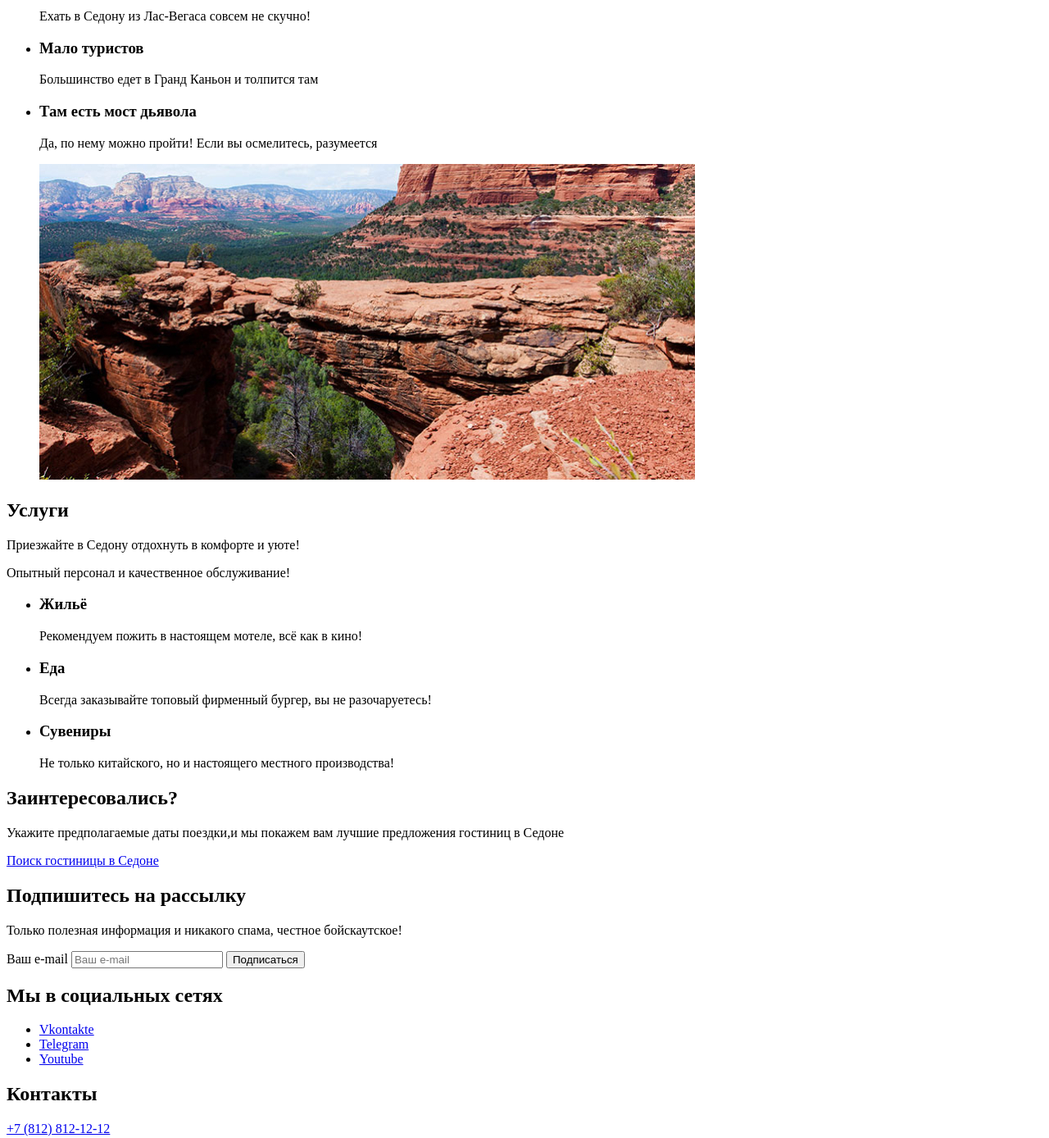
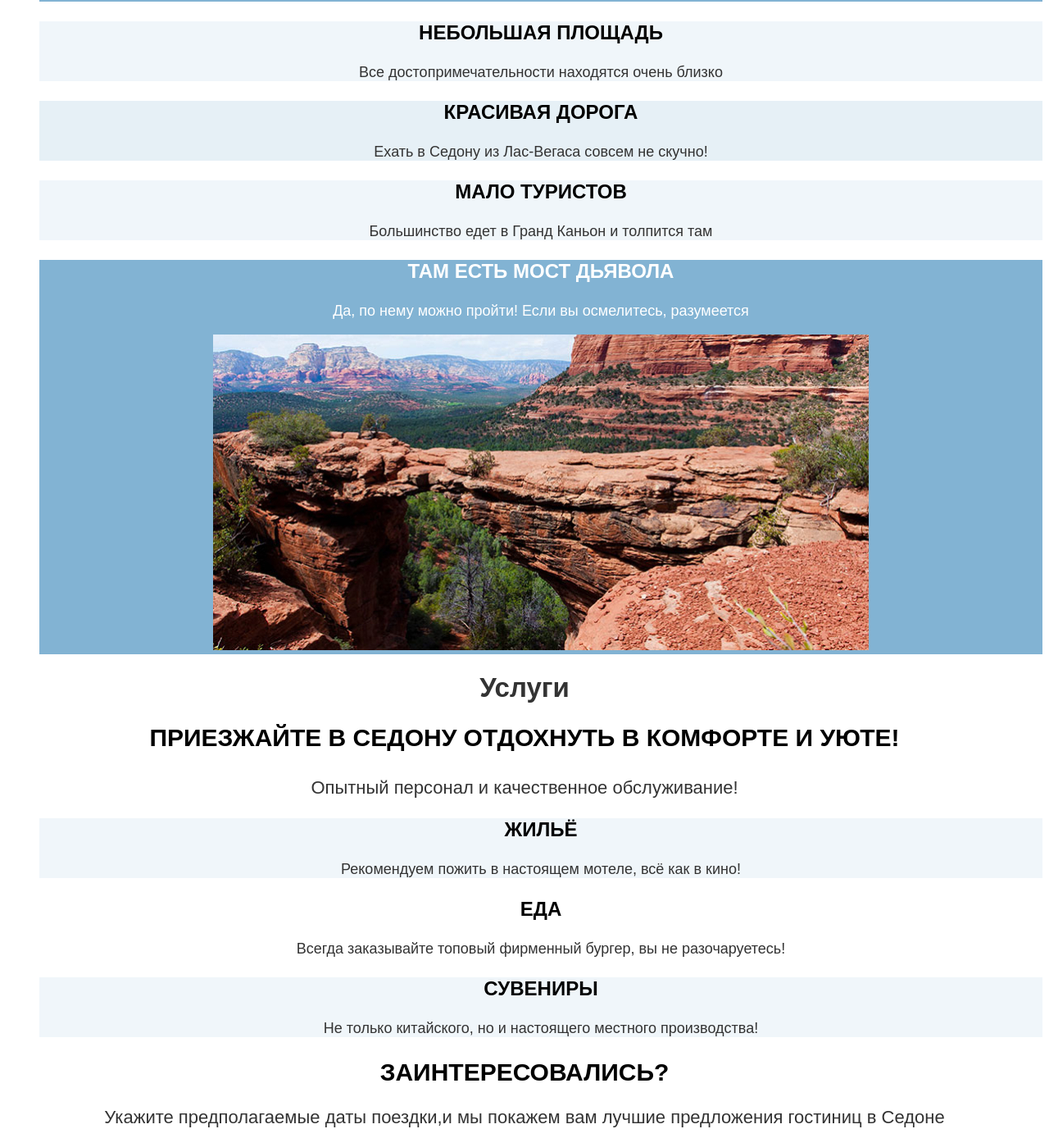
Before and after one commit to htmlacademy-htmlcss/2417271-sedona-38, a plain HTML site: page index.html in a window 1280 px wide. Shown: the part 1385-2773 px from the top of the page at 82% size. Drawn offline with Linux system fonts and the light colour scheme.

Commit message:
Добавляет базовую стилизацию для index
-добавляет шрифты и файл CSS;
-добавляет базовую стилизация (размеры шрифтов, фон, выравнивание текста) на страницу index и на связанные секции каталога (header, footer, секция с подпиской);
-переносит в тег nav user-navigation;
-добавляет классы некоторым элементам.

```diff
--- a/index.html
+++ b/index.html
@@ -4,6 +4,7 @@
   <head>
     <meta charset="utf-8">
     <title>HTML Academy: Седона</title>
+    <link rel="stylesheet" href="styles/styles.css">
   </head>
 
   <body>
@@ -23,7 +24,6 @@
             <a href="catalog.html" class="navigation-item">Гостиницы</a>
           </li>
         </ul>
-      </nav>
         <ul class="user-navigation">
           <li class="user-navigation-item">
             <a class="btn-icon btn-search" href="#">
@@ -36,10 +36,11 @@
               <span class="favorite-list-counter">12</span>
             </a>
           </li>
-        <li class="user-navigation-item">
+          <li class="user-navigation-item special-btn">
             <a class="btn btn-modal" href="#">Хочу сюда!</a>
           </li>
         </ul>
+      </nav>
     </header>
     <main class="main-index">
       <header class="main-header">
@@ -51,24 +52,24 @@
         <p class="slogan">Седона — небольшой городок в Аризоне, заслуживающий большего!</p>
         <p>Рассмотрим причины, по которым Седона круче, чем Гранд-Каньон!</p>
         <ul class="adv-list">
-          <li class="adv-item">
+          <li class="adv-item adv-type-1">
             <h3>Настоящий городок</h3>
             <p>Седона — не аттракцион для туристов, там течёт своя жизнь</p>
             <img class="adv-pic" src="images/adv-pic-sedona-streets.jpg" width="800" height="385" alt="Улицы Седоны">
           </li>
-          <li class="adv-item">
+          <li class="adv-item adv-type-3">
             <h3>Небольшая площадь</h3>
             <p>Все достопримечательности находятся очень близко</p>
           </li>
-          <li class="adv-item">
+          <li class="adv-item adv-type-2">
             <h3>Красивая дорога</h3>
             <p>Ехать в Седону из Лас-Вегаса совсем не скучно!</p>
           </li>
-          <li class="adv-item">
+          <li class="adv-item adv-type-3">
             <h3>Мало туристов</h3>
             <p>Большинство едет в Гранд Каньон и толпится там</p>
           </li>
-          <li class="adv-item">
+          <li class="adv-item adv-type-1">
             <h3>Там есть мост дьявола</h3>
             <p>Да, по нему можно пройти! Если вы осмелитесь, разумеется</p>
             <img class="adv-pic" src="images/adv-pic-devil-bridge.jpg" width="800" height="385" alt="Мост Дьявола">
@@ -80,15 +81,15 @@
         <p class="slogan">Приезжайте в Седону отдохнуть в комфорте и уюте!</p>
         <p>Опытный персонал и качественное обслуживание!</p>
         <ul class="adv-service-list">
-          <li class="adv-service-item">
+          <li class="adv-service-item adv-service-home">
             <h3>Жильё</h3>
             <p>Рекомендуем пожить в настоящем мотеле, всё как в кино!</p>
           </li>
-          <li class="adv-service-item">
+          <li class="adv-service-item adv-service-food">
             <h3>Еда</h3>
             <p>Всегда заказывайте топовый фирменный бургер, вы не разочаруетесь!</p>
           </li>
-          <li class="adv-service-item">
+          <li class="adv-service-item adv-service-present">
             <h3>Сувениры</h3>
             <p>Не только китайского, но и настоящего местного производства!</p>
           </li>
@@ -99,7 +100,7 @@
         <p>Укажите предполагаемые даты поездки,и мы покажем вам лучшие предложения гостиниц в Седоне</p>
         <a href="catalog.html" class="btn btn-catalog">Поиск гостиницы в Седоне</a>
       </section>
-      <section class="subscribe extra-style">
+      <section class="subscribe extra-subscribe">
         <h2>Подпишитесь на рассылку</h2>
         <p>Только полезная информация и никакого спама, честное бойскаутское!</p>
         <form class="subscribe-form" action="https://echo.htmlacademy.ru/" method="post">
--- /dev/null
+++ b/styles/styles.css
@@ -0,0 +1,180 @@
+@font-face {
+  font-family: "PT Sans";
+  font-style: normal;
+  font-weight: 400;
+  src: url("../fonts/ptsans-400.woff2") format(".woff2");
+  font-display: swap;
+}
+
+@font-face {
+  font-family: "PT Sans";
+  font-style: normal;
+  font-weight: 700;
+  src: url("../fonts/ptsans-700.woff2") format(".woff2");
+  font-display: swap;
+}
+
+body {
+  font-family: "PT Sans", sans-serif;
+  font-size: 22px;
+  line-height: 26px;
+  color: #333;
+  background-color: #FFF;
+}
+
+/* ---header--- */
+.page-navigation {
+  font-size: 20px;
+  font-weight: 700;
+  line-height: 24px;
+  text-align: center;
+  color: #000;
+}
+
+.navigation-list, .user-navigation {
+  list-style: none;
+}
+
+.page-navigation a {
+  color: inherit;
+  text-decoration: none;
+}
+
+.user-navigation .special-btn {
+  font-size: 16px;
+  line-height: 20px;
+  text-transform: uppercase;
+  color: #FFF;
+  background-color: #756157;
+}
+
+.special-btn a {
+  color: inherit;
+}
+
+/* ---main-index--- */
+.main-header {
+  text-align: center;
+  background-color: #82B3D3;
+  background-image: url(../images/index-main-header-figure.svg), url(../images/index-main-header-background.jpg);
+  background-size: contain, cover;
+  background-repeat: no-repeat;
+  background-position: bottom;
+}
+
+.advantages, .adv-service {
+  text-align: center;
+}
+
+.slogan {
+  font-size: 30px;
+  font-weight: 700;
+  line-height: 36px;
+  text-transform: uppercase;
+  color: #000;
+}
+
+.adv-list, .adv-service-list {
+  font-size: 18px;
+  line-height: 21px;
+  list-style: none;
+}
+
+.adv-list h3, .adv-service-list h3 {
+  font-size: 24px;
+  font-weight: 700;
+  line-height: 28px;
+  text-transform: uppercase;
+  color: #000;
+}
+
+.adv-type-1 h3, .adv-type-1 p {
+  color: #FFF;
+}
+.adv-type-1 {
+  background-color: #82B3D3;
+}
+
+.adv-type-2 {
+  background-color: rgba(131, 179, 211, 0.2);
+}
+
+.adv-type-3 {
+  background-color: rgba(131, 179, 211, 0.12);
+}
+
+.adv-service-home {
+  background-color: rgba(131, 179, 211, 0.12);
+}
+
+
+.adv-service-present {
+  background-color: rgba(131, 179, 211, 0.12);
+}
+
+.booking {
+  text-align: center;
+}
+
+.booking h2 {
+  font-size: 30px;
+  font-weight: 700;
+  line-height: 36px;
+  text-transform: uppercase;
+  color: #000;
+}
+
+.btn-catalog {
+  color: #FFF;
+  font-size: 20px;
+  font-weight: 700;
+  line-height: 36px;
+  text-transform: uppercase;
+  text-decoration: none;
+  background-color: #756157;
+}
+
+.subscribe {
+  text-align: center;
+}
+
+.subscribe h2 {
+  color: #000;
+  font-size: 30px;
+  font-weight: 700;
+  line-height: 36px;
+  text-transform: uppercase;
+}
+
+/* subscribe extra-style */
+.extra-subscribe {
+  color: #FFF;
+  background-color: #82B3D3;
+  background-image: url(../images/index-subscribe-bg.jpg);
+  background-size: cover;
+  background-repeat: no-repeat;
+  background-position: bottom;
+}
+
+.extra-subscribe h2 {
+  color: #FFF;
+}
+
+/* ---footer---  */
+.page-footer {
+  color: #000;
+  text-align: center;
+}
+
+.social-list {
+  list-style: none;
+}
+
+
+.footer-contacts-phone {
+  font-size: 40px;
+  line-height: 40px;
+  text-transform: uppercase;
+  text-decoration: none;
+  color: inherit;
+}
```
Also changed, not shown: catalog.html (+5 -3 lines), images/index-main-header-background.jpg (added), images/index-main-header-figure.svg (added), images/index-subscribe-bg.jpg (added). Lines whose indentation alone changed are shown as unchanged.
